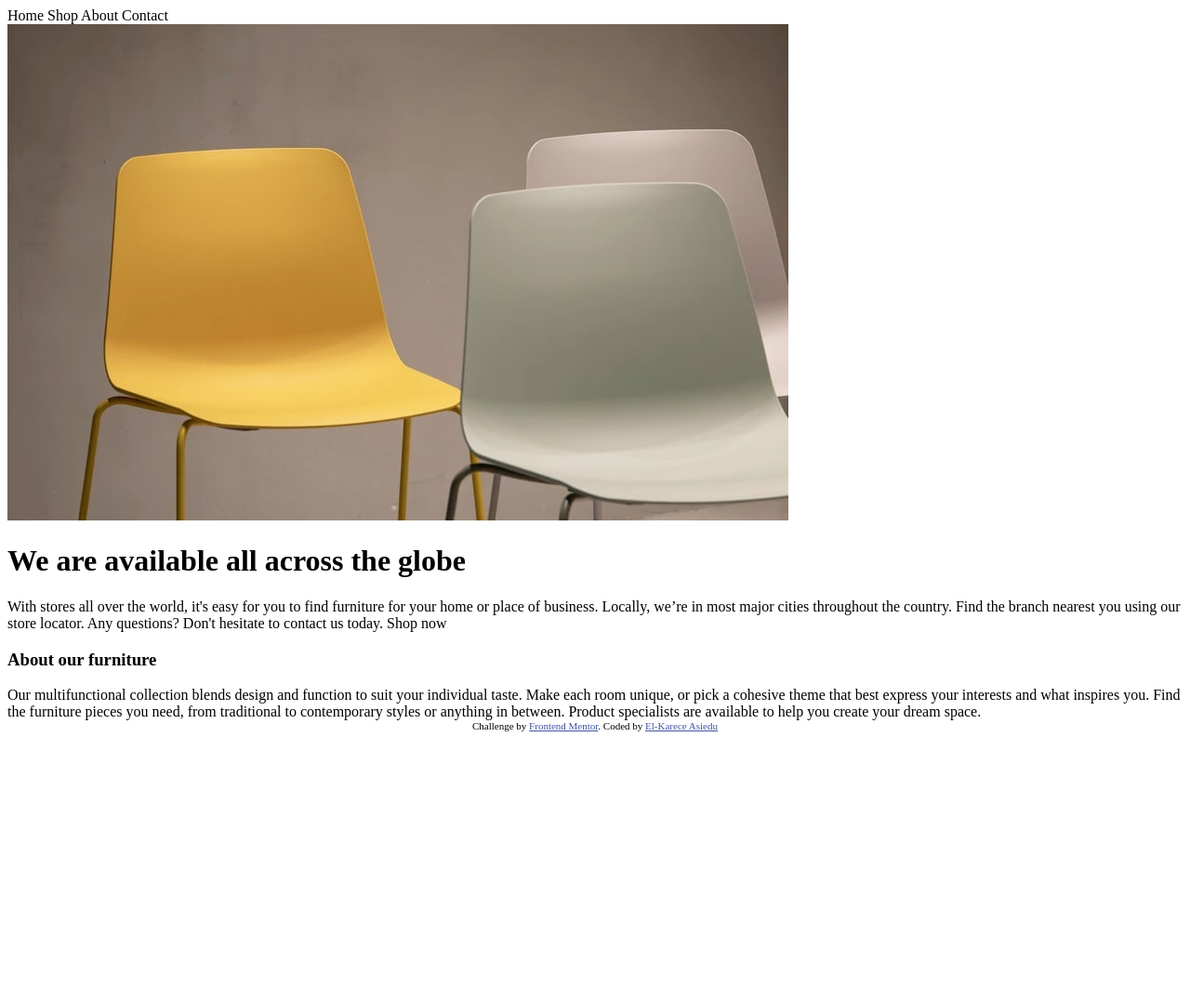
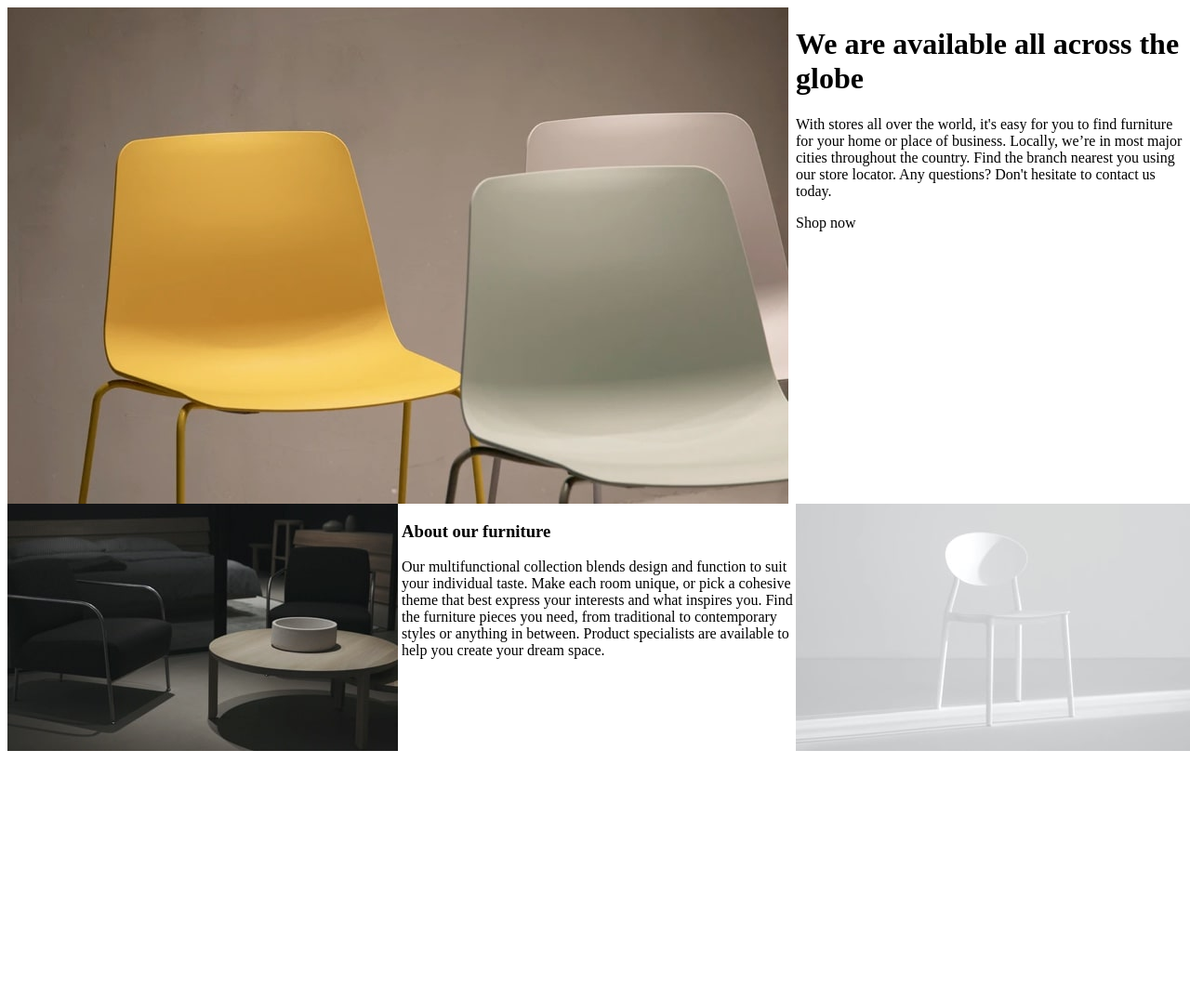
Before and after one commit to KareceA/Room-homepage, a plain HTML site: page index.html in a window 1280 px wide. Shown: the whole page at 93% size. Before the commit the page ends 800 px from the top, so only its background shows below. Drawn offline with Linux system fonts and the light colour scheme.

Commit message:
adjusting grid

```diff
--- a/index.css
+++ b/index.css
@@ -1,3 +1,39 @@
-.chairs-div {
+.grid-container {
+    display: grid;
+    position: absolute;
+    grid-template-columns: repeat(6, 1fr);
+    grid-template-rows: 1fr 1fr;
+    grid-template-areas:
+    "room room room room side side"
+    "three three about about chair chair";
+
+}
+
+.top-left-image {
     position: relative;
 }
+
+.nav-bar {
+    position: absolute;
+}
+.chairs-div {
+    grid-area: room;
+    display: flex;
+    justify-self: start;
+}
+
+.top-right-div {
+    grid-area: side;
+}
+
+.bottom-left-image {
+    grid-area: three;
+}
+
+.about-div {
+    grid-area: about;
+}
+
+.bottom-right-image {
+    grid-area: chair;
+}
--- a/index.html
+++ b/index.html
@@ -16,27 +16,33 @@
   </style>
 </head>
 <body>
+  <div class="grid-container">
   <div class="chairs-div">
     <nav class="nav-bar">
-      Home
-      Shop
-      About
-      Contact
+      <b>room</b>
+      home
+      shop
+      about
+      contact
     </nav>
-    <img src="./images/desktop-image-hero-2.jpg" alt="chairs">
+    <img class="top-left-image" src="./images/desktop-image-hero-2.jpg" alt="chairs">
   </div>
-<div>
+<div class="top-right-div">
   <h1>
     We are available all across the globe
   </h1>
-
-  With stores all over the world, it's easy for you to find furniture for your home or place of business.
-  Locally, we’re in most major cities throughout the country. Find the branch nearest you using our
-  store locator. Any questions? Don't hesitate to contact us today.
+  <p>
+    With stores all over the world, it's easy for you to find furniture for your home or place of business.
+    Locally, we’re in most major cities throughout the country. Find the branch nearest you using our
+    store locator. Any questions? Don't hesitate to contact us today.
+  </p>
 
   Shop now
 </div>
-<div>
+<div class="bottom-left-image">
+  <img src="images/image-about-dark.jpg" alt="image about dark">
+</div>
+<div class="about-div">
   <h3>
     About our furniture
   </h3>
@@ -47,10 +53,14 @@
   or anything in between. Product specialists are available to help you create your dream space.
 
 </div>
+<div class="bottom-right-image">
+  <img src="/images/image-about-light.jpg" alt="light-image">
+</div>
+</div>
 
-  <div class="attribution">
+  <!-- <div class="attribution">
     Challenge by <a href="https://www.frontendmentor.io?ref=challenge" target="_blank">Frontend Mentor</a>.
     Coded by <a href="#">El-Karece Asiedu</a>
-  </div>
+  </div> -->
 </body>
 </html>
```
